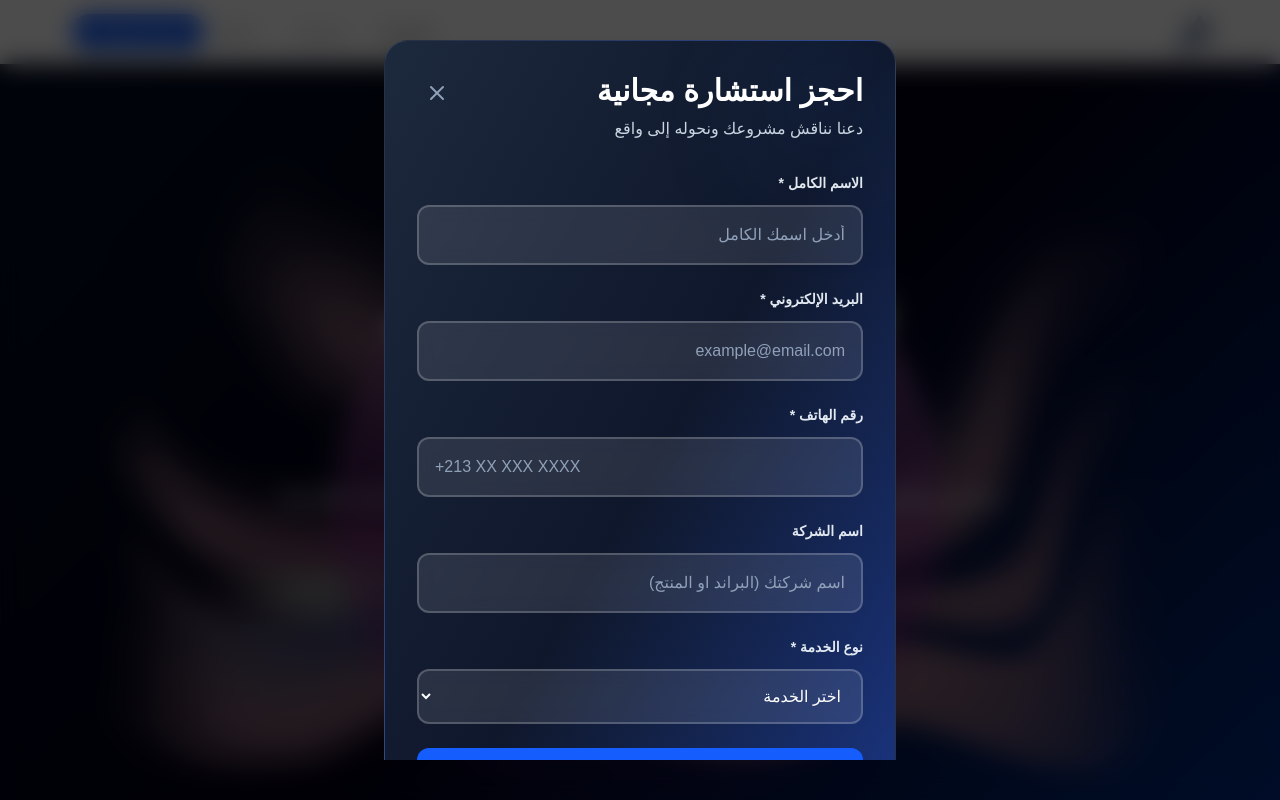
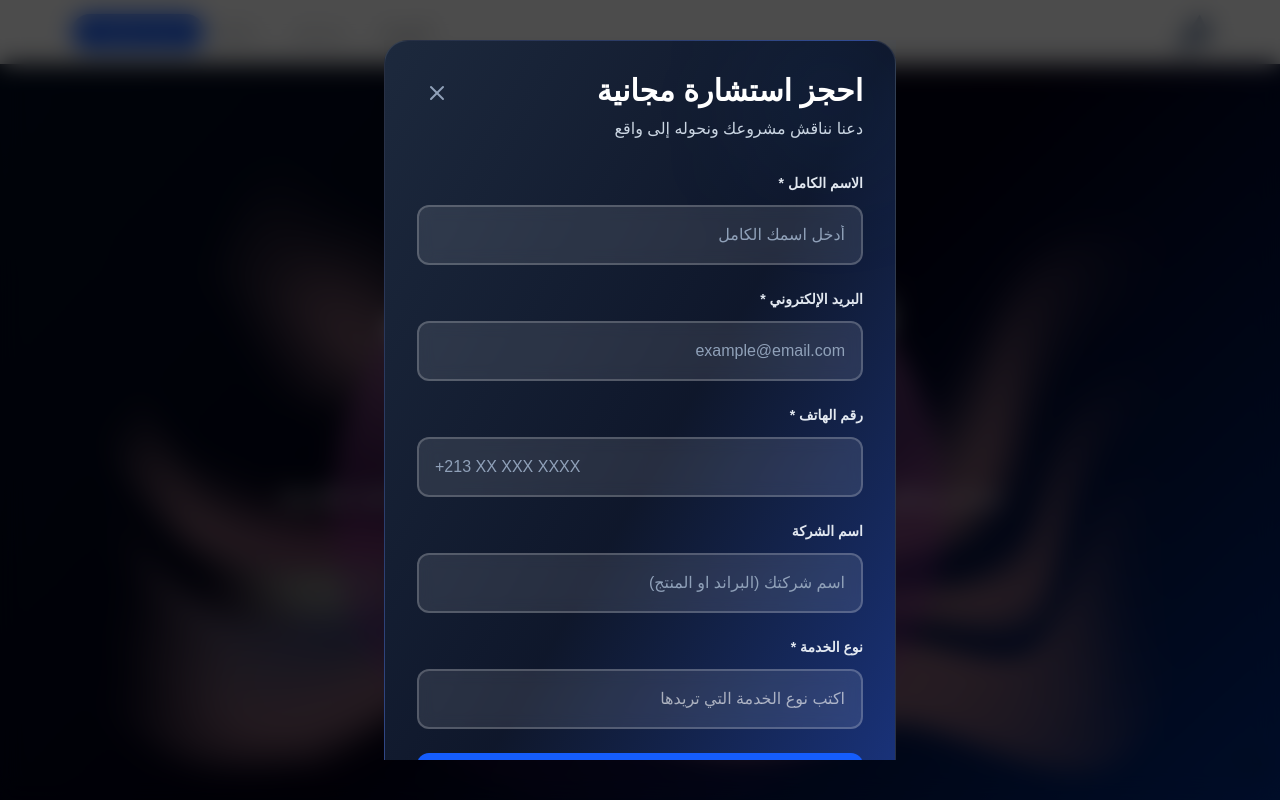
Before and after one commit to mnr-noor/arteva-consultation-, a Next.js app: page / in a window 1280 px wide. Both pictures are taken after a click on the button "احجز استشارة". Shown: the top 800 px of the page. Built offline with nearby package versions, Linux system fonts and the light colour scheme; no server answers.

Commit message:
fix service type

```diff
--- a/src/app/page.js
+++ b/src/app/page.js
@@ -59,8 +59,8 @@ export default function ArtevaWebsite() {
       errors.phone = 'يرجى إدخال رقم هاتف صحيح (10 أرقام على الأقل)';
     }
 
-    if (!formData.serviceType) {
-      errors.serviceType = 'يرجى اختيار نوع الخدمة';
+    if (!formData.serviceType.trim()) {
+      errors.serviceType = 'هناك خطأ يجب ملء الخانة';
     }
 
     return errors;
@@ -553,21 +553,18 @@ export default function ArtevaWebsite() {
                       <label className="block text-sm font-semibold text-slate-200 mb-3">
                         نوع الخدمة *
                       </label>
-                      <select
+                      <input
+                        type="text"
                         name="serviceType"
                         value={formData.serviceType}
                         onChange={handleInputChange}
-                        className={`w-full px-4 py-4 bg-white/10 backdrop-blur-sm border-2 rounded-xl focus:ring-2 focus:ring-blue-400 transition-all text-white ${
+                        placeholder="اكتب نوع الخدمة التي تريدها"
+                        className={`w-full px-4 py-4 bg-white/10 backdrop-blur-sm border-2 rounded-xl focus:ring-2 focus:ring-blue-400 transition-all text-white placeholder-white/60 ${
                           formErrors.serviceType
                             ? 'border-red-400 focus:border-red-400'
                             : 'border-white/20 focus:border-blue-400'
                         }`}
-                      >
-                        <option value="">اختر الخدمة</option>
-                        <option value="web">تطوير المواقع الإلكترونية</option>
-                        <option value="branding">الهوية البصرية والتصميم</option>
-                        <option value="uiux">UI/UX Design</option>
-                      </select>
+                      />
 
                       {formErrors.serviceType && (
                         <div className="flex items-center mt-2 text-red-400 text-sm">
```
